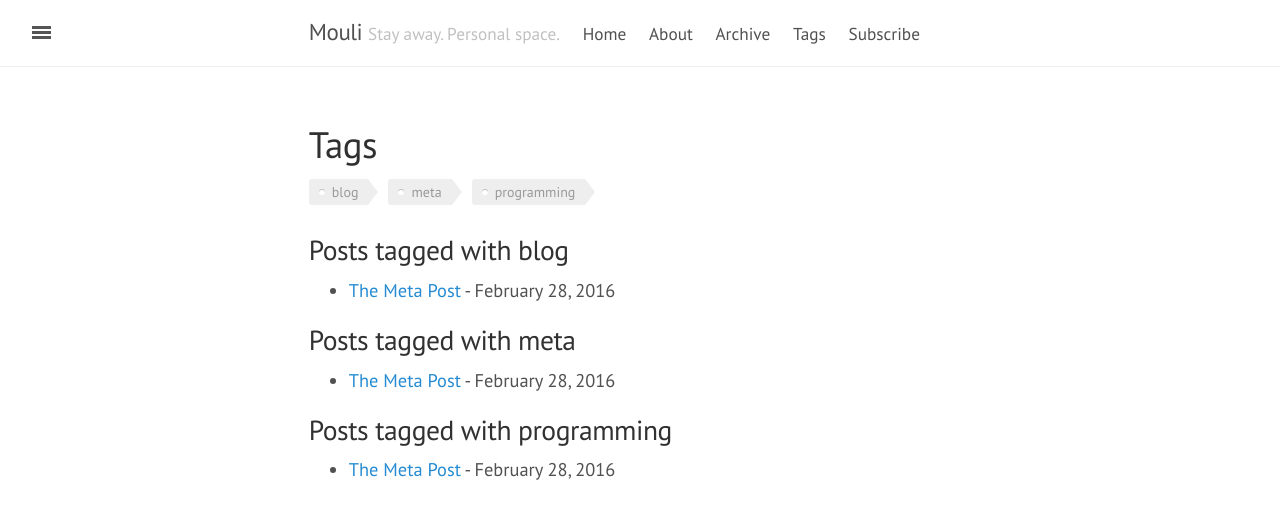
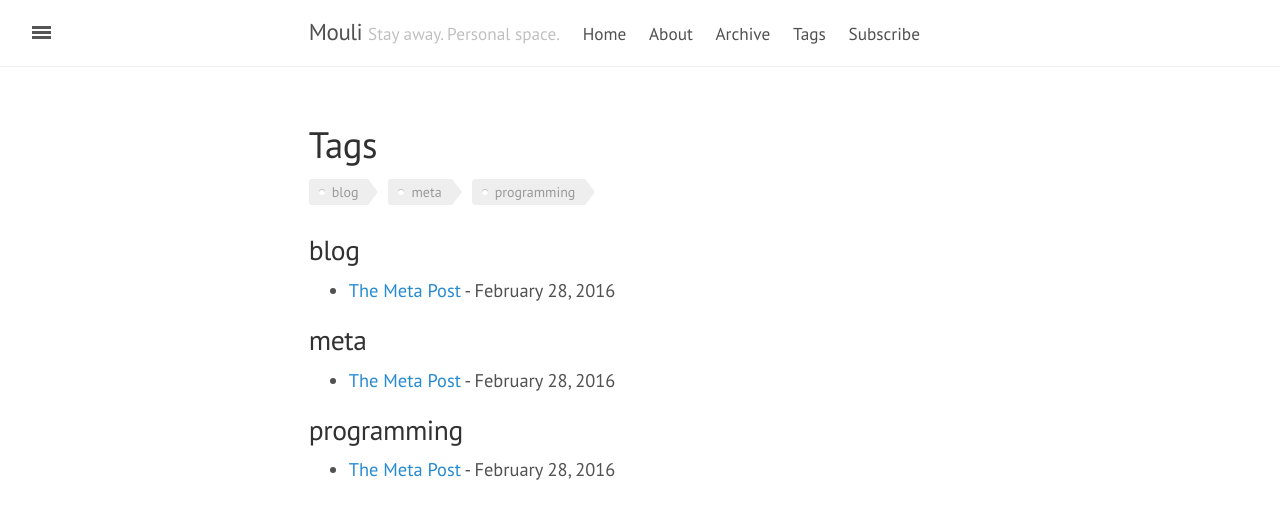
Before and after one commit to csanivar/csanivar.github.io, a Jekyll site: the page built from tags.html, in a window 1280 px wide. Shown: the top 519 px of the page. Built offline with Jekyll 4.4.1, drawn with Linux system fonts in a browser that asks for light colours; nearby versions of some CDN libraries.

Commit message:
Rename tag headers

```diff
--- a/tags.html
+++ b/tags.html
@@ -23,7 +23,7 @@ title: Tags
   {% for item in (0..site.tags.size) %}{% unless forloop.last %}
     {% capture this_word %}{{ tag_words[item] | strip_newlines }}{% endcapture %}
     <div id="{{ this_word | cgi_escape }}">
-      <h2 >Posts tagged  with {{ this_word }}</h2>
+      <h2 >{{ this_word }}</h2>
       <ul >
         {% for post in site.tags[this_word] %}{% if post.title != null %}
           <li ><a href="{{ site.BASE_PATH }}{{post.url}}">{{post.title}}</a> <span >- {{ post.date | date: "%B %d, %Y" }}</span></li>
```
